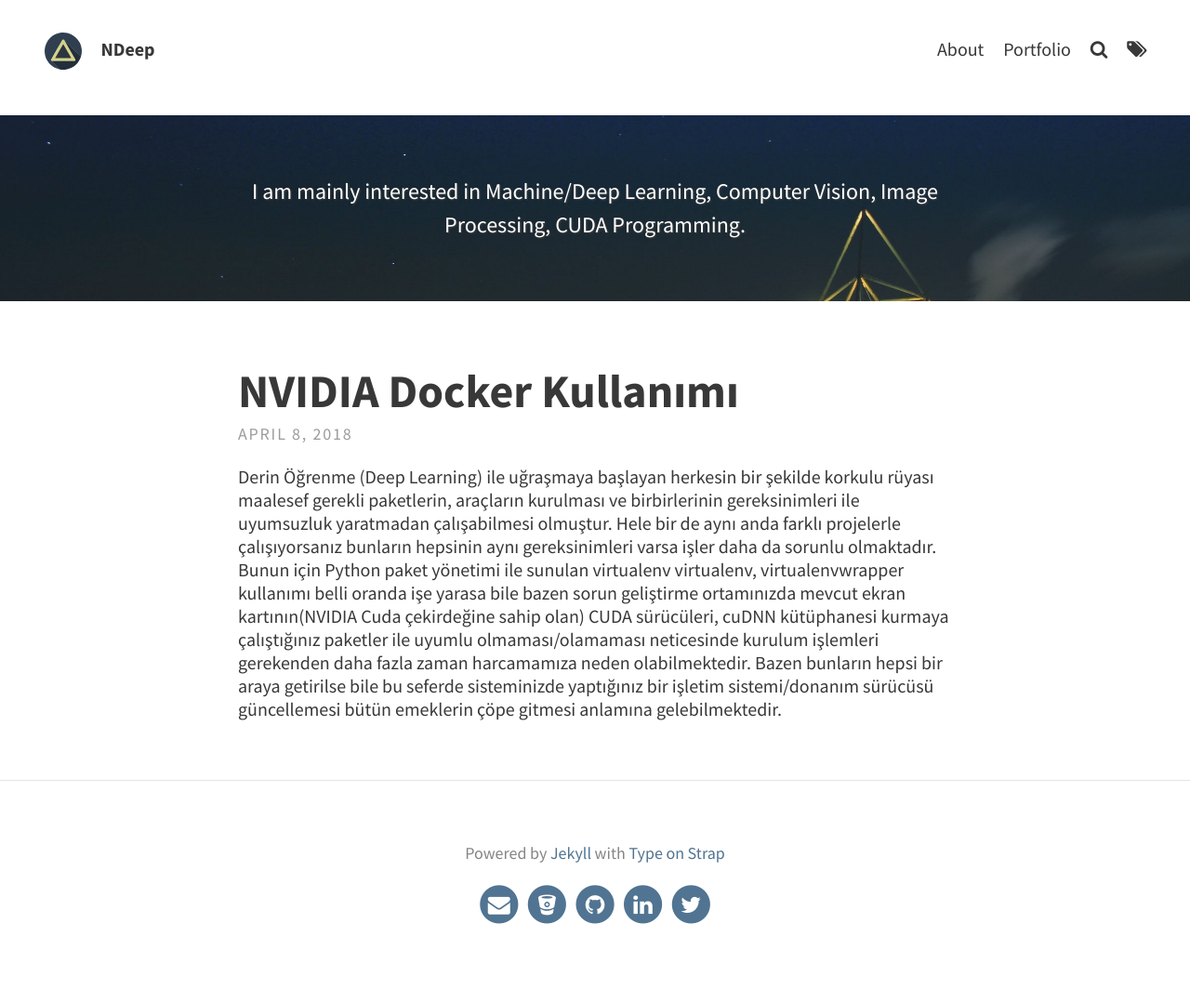
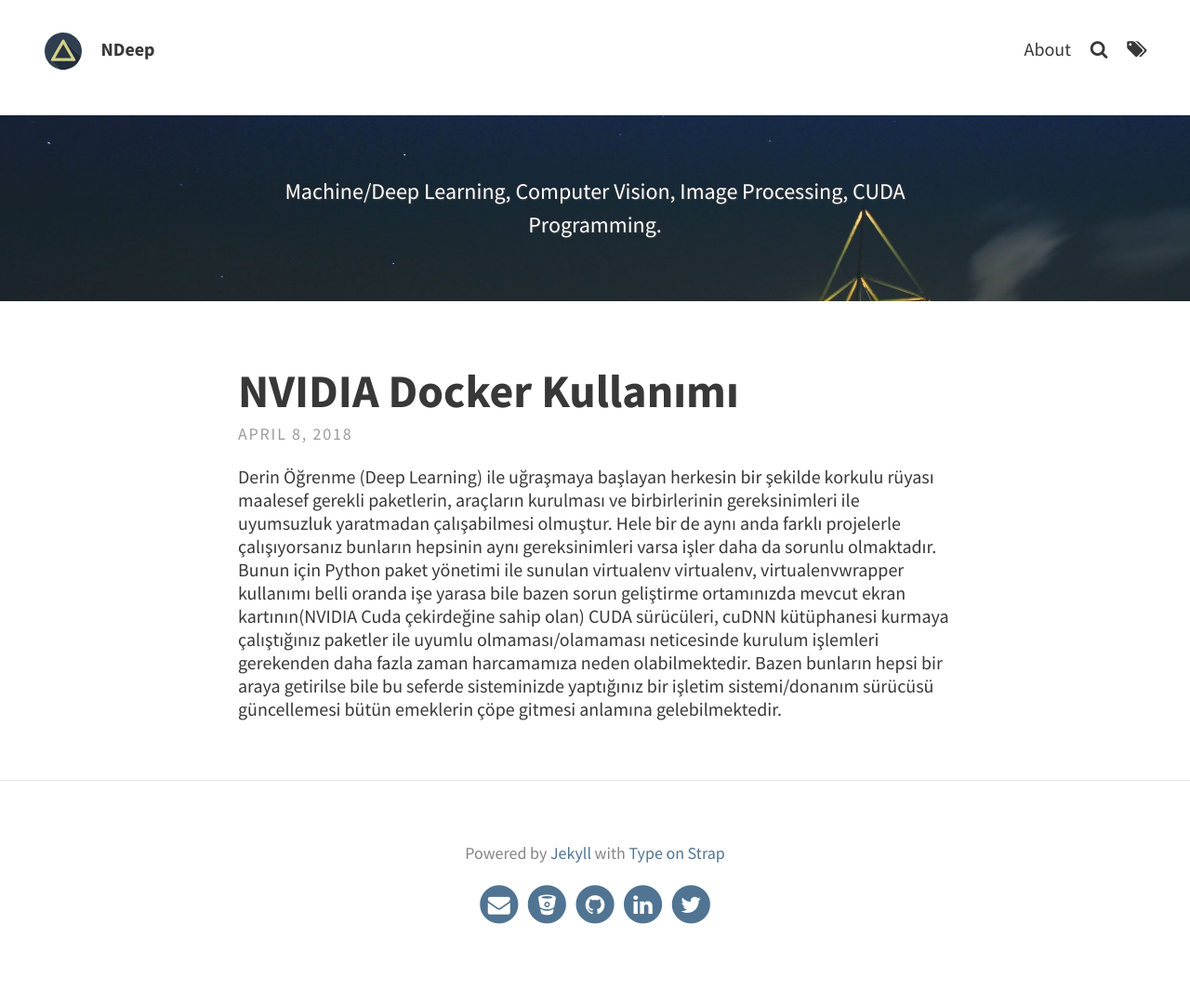
Before and after one commit to blgnksy/blgnksy.github.io, a Jekyll site: the page built from index.html, in a window 1280 px wide. Shown: the whole page at 93% size. Built offline with Jekyll 4.4.1, drawn with Linux system fonts in a browser that asks for light colours; the list of posts is cut into pages by our own code; comment, search, counter and statistics services are not loaded; some of the changed lines change nothing that is shown.

Commit message:
Edited description and portfolio to false.

```diff
--- a/_config.yml
+++ b/_config.yml
@@ -1,8 +1,8 @@
 # SITE CONFIGURATION
 baseurl: ""
 url: "https://blgnksy.github.io"
-title: Bilgin Aksoy # site's title
-description: "A website with blog posts and pages on mostly on Deep Learning and same kind of software related topics" # used by search engines
+title: Bilgin Aksoy# site's title
+description: "A website with blog posts and pages on mostly on Docker, Computer Vision, Machine Learning, Deep Learning and same kind of software related topics. Çoğunlukla Docker, Bilgisayarlı Görü, Makine Öğrenmesi,Derin Öğrenme ve benzeri yazılımla ilgili konularda bloglar yayımlanan bir websitesi." # used by search engines
 
 
 # THEME-SPECIFIC CONFIGURATION
@@ -15,7 +15,7 @@
 
   # Header and footer text
   header_text: > #two or three lines to describe your site
-     <p>I am mainly interested in Machine/Deep Learning, Computer Vision, Image Processing, CUDA Programming. </p>
+     <p>Machine/Deep Learning, Computer Vision, Image Processing, CUDA Programming.</p>
   header_text_feature_image: assets/img/pexels/triangular.jpeg
   footer_text: >
    Powered by <a href="https://jekyllrb.com/">Jekyll</a> with <a href="https://github.com/sylhare/Type-on-Strap">Type on Strap</a>
@@ -49,7 +49,7 @@
   google_analytics: # Tracking ID, e.g. "UA-000000-01"
   disqus_shortname:
   katex: true # Enable if using math markup
-  portfolio: true
+  portfolio: false
   search: true
   tags: true
 
```
